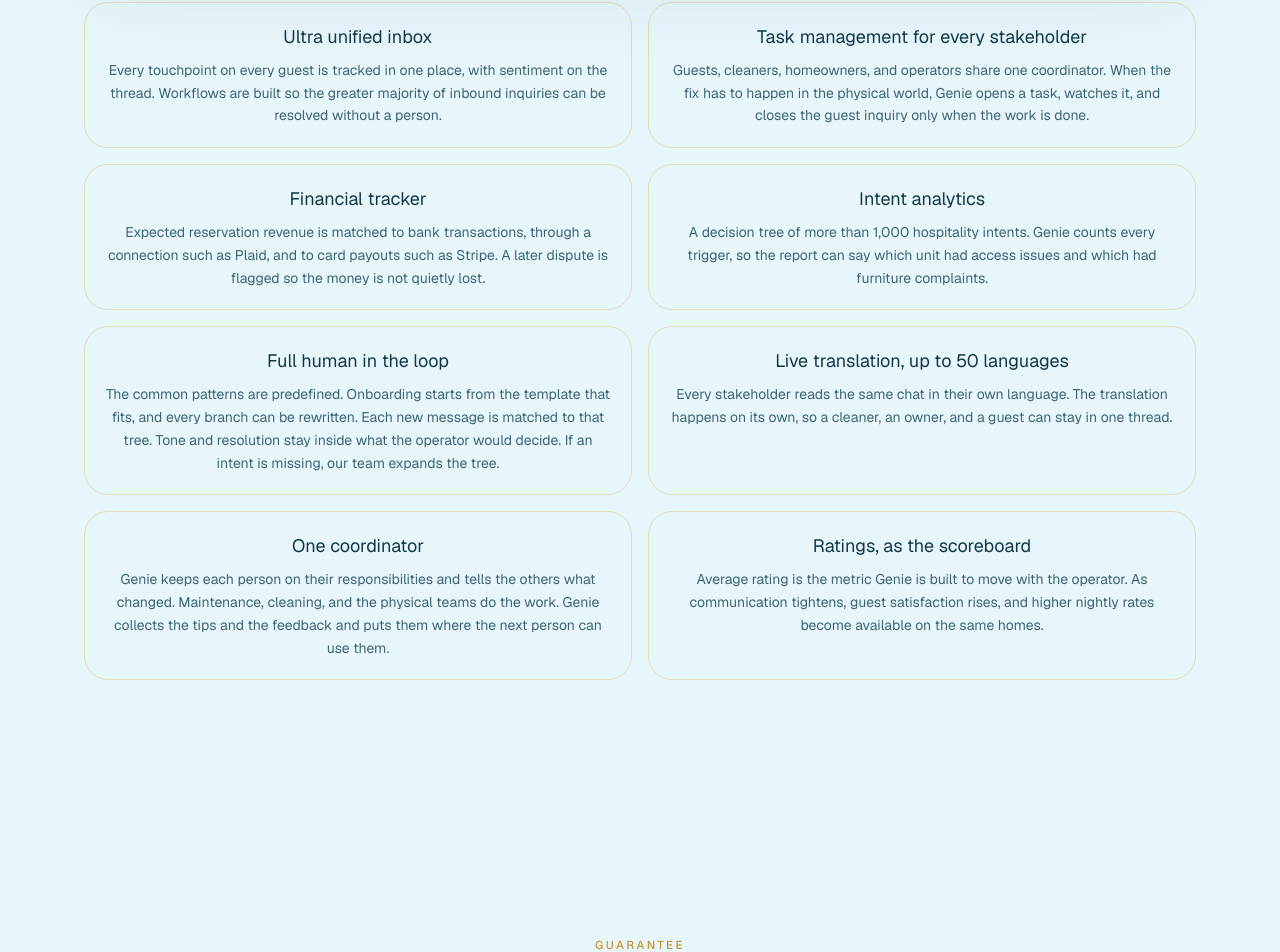
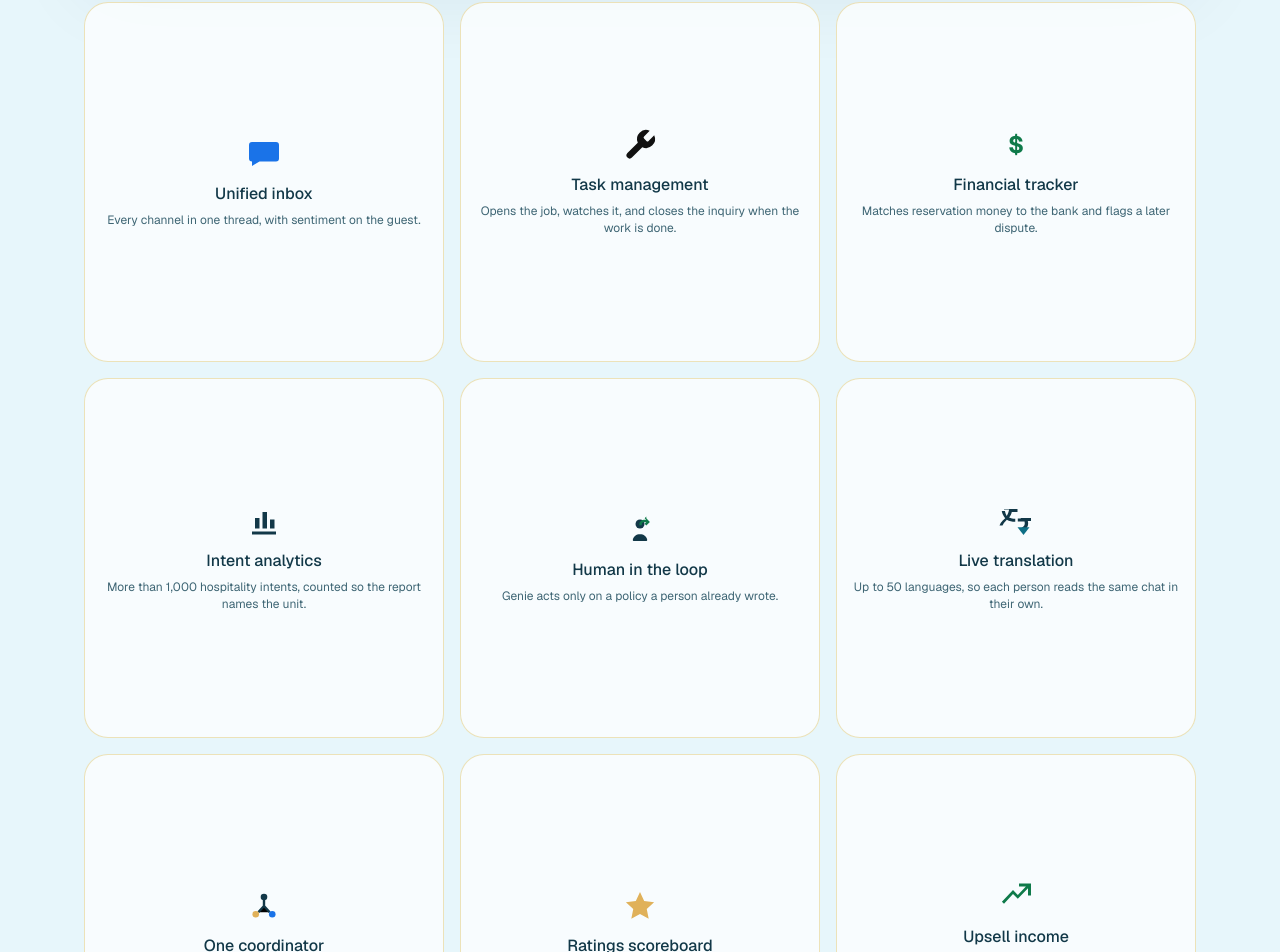
Before and after one commit to shervine/genie-front-website, a Next.js app: page / in a window 1280 px wide. Shown: the part 5000-5952 px from the top of the page. Built offline with nearby package versions, Linux system fonts and the light colour scheme.

Commit message:
Present the nine product features as a square grid with icons.
Co-authored-by: shervin <shervin@mench.com>

```diff
--- a/components/site/value-props.tsx
+++ b/components/site/value-props.tsx
@@ -1,38 +1,51 @@
 import Image from "next/image"
 import { Display, Eyebrow, Lede, Section } from "@/components/site/section"
 
-const TOOLS = [
+const FEATURES = [
   {
-    title: "Ultra unified inbox",
-    body: "Every touchpoint on every guest is tracked in one place, with sentiment on the thread. Workflows are built so the greater majority of inbound inquiries can be resolved without a person.",
+    title: "Unified inbox",
+    body: "Every channel in one thread, with sentiment on the guest.",
+    icon: InboxIcon,
   },
   {
-    title: "Task management for every stakeholder",
-    body: "Guests, cleaners, homeowners, and operators share one coordinator. When the fix has to happen in the physical world, Genie opens a task, watches it, and closes the guest inquiry only when the work is done.",
+    title: "Task management",
+    body: "Opens the job, watches it, and closes the inquiry when the work is done.",
+    icon: WrenchIcon,
   },
   {
     title: "Financial tracker",
-    body: "Expected reservation revenue is matched to bank transactions, through a connection such as Plaid, and to card payouts such as Stripe. A later dispute is flagged so the money is not quietly lost.",
+    body: "Matches reservation money to the bank and flags a later dispute.",
+    icon: DollarIcon,
   },
   {
     title: "Intent analytics",
-    body: "A decision tree of more than 1,000 hospitality intents. Genie counts every trigger, so the report can say which unit had access issues and which had furniture complaints.",
+    body: "More than 1,000 hospitality intents, counted so the report names the unit.",
+    icon: ChartIcon,
   },
   {
-    title: "Full human in the loop",
-    body: "The common patterns are predefined. Onboarding starts from the template that fits, and every branch can be rewritten. Each new message is matched to that tree. Tone and resolution stay inside what the operator would decide. If an intent is missing, our team expands the tree.",
+    title: "Human in the loop",
+    body: "Genie acts only on a policy a person already wrote.",
+    icon: LoopIcon,
   },
   {
-    title: "Live translation, up to 50 languages",
-    body: "Every stakeholder reads the same chat in their own language. The translation happens on its own, so a cleaner, an owner, and a guest can stay in one thread.",
+    title: "Live translation",
+    body: "Up to 50 languages, so each person reads the same chat in their own.",
+    icon: TranslateIcon,
   },
   {
     title: "One coordinator",
-    body: "Genie keeps each person on their responsibilities and tells the others what changed. Maintenance, cleaning, and the physical teams do the work. Genie collects the tips and the feedback and puts them where the next person can use them.",
+    body: "Each role hears what changed, and only what is theirs.",
+    icon: NodesIcon,
   },
   {
-    title: "Ratings, as the scoreboard",
-    body: "Average rating is the metric Genie is built to move with the operator. As communication tightens, guest satisfaction rises, and higher nightly rates become available on the same homes.",
+    title: "Ratings scoreboard",
+    body: "Average rating is the number Genie is built to move.",
+    icon: StarIcon,
+  },
+  {
+    title: "Upsell income",
+    body: "A granted wish can become an order, and the extra revenue is tracked.",
+    icon: UpsellIcon,
   },
 ]
 
@@ -54,20 +67,102 @@ export function ValueProps() {
           className="h-auto w-full"
           priority
         />
-        <figcaption className="border-t border-[#d4af37]/35 px-5 py-4 text-sm leading-relaxed text-mist">
+        <figcaption className="border-t border-[#d4af37]/35 px-5 py-4 text-center text-sm leading-relaxed text-mist">
           <span className="text-ink">Ultra unified inbox. </span>
           Every channel in one place. Sentiment on the guest. A task when someone has to go to the property. Harbor & Co. is a sample, not a live portfolio.
         </figcaption>
       </figure>
 
-      <ol className="mt-8 grid gap-4 md:grid-cols-2">
-        {TOOLS.map((tool) => (
-          <li key={tool.title} className="rounded-[24px] border border-[#d4af37]/35 p-5 text-center">
-            <h3 className="text-lg text-ink">{tool.title}</h3>
-            <p className="mt-2 text-sm leading-relaxed text-mist">{tool.body}</p>
+      <ol className="mt-8 grid grid-cols-3 gap-3 sm:gap-4">
+        {FEATURES.map((feature) => (
+          <li
+            key={feature.title}
+            className="flex aspect-square flex-col items-center justify-center rounded-[24px] border border-[#d4af37]/35 bg-white/70 p-2 text-center sm:p-4"
+          >
+            <feature.icon />
+            <h3 className="mt-2 text-[11px] leading-tight font-medium text-ink sm:mt-3 sm:text-base">{feature.title}</h3>
+            <p className="mt-1 line-clamp-3 text-[10px] leading-snug text-mist sm:mt-2 sm:text-xs">{feature.body}</p>
           </li>
         ))}
       </ol>
     </Section>
   )
 }
+
+function InboxIcon() {
+  return (
+    <svg viewBox="0 0 24 24" className="size-7 sm:size-9" aria-hidden="true">
+      <path fill="#1a73e8" d="M4 4h16a2 2 0 0 1 2 2v9a2 2 0 0 1-2 2H9l-5 3v-3H4a2 2 0 0 1-2-2V6a2 2 0 0 1 2-2z" />
+    </svg>
+  )
+}
+
+function WrenchIcon() {
+  return (
+    <svg viewBox="0 0 24 24" className="size-7 sm:size-9" aria-hidden="true">
+      <path fill="#111" d="M14.7 6.3a1 1 0 0 0 0 1.4l1.6 1.6a1 1 0 0 0 1.4 0l3.77-3.77a6 6 0 0 1-7.94 7.94l-6.91 6.91a2.12 2.12 0 0 1-3-3l6.91-6.91a6 6 0 0 1 7.94-7.94l-3.76 3.76z" />
+    </svg>
+  )
+}
+
+function DollarIcon() {
+  return (
+    <svg viewBox="0 0 24 24" className="size-7 sm:size-9" aria-hidden="true">
+      <text x="12" y="17" textAnchor="middle" fontSize="16" fontWeight="700" fill="#0f7a4a">$</text>
+    </svg>
+  )
+}
+
+function ChartIcon() {
+  return (
+    <svg viewBox="0 0 24 24" className="size-7 sm:size-9" aria-hidden="true">
+      <path fill="#123848" d="M4 19h16v2H4zM6 17V10h3v7H6zm5 0V6h3v11h-3zm5 0v-6h3v6h-3z" />
+    </svg>
+  )
+}
+
+function LoopIcon() {
+  return (
+    <svg viewBox="0 0 24 24" className="size-7 sm:size-9" aria-hidden="true">
+      <circle cx="12" cy="8" r="3" fill="#123848" />
+      <path fill="#123848" d="M7.2 18.5c.5-2.4 2.3-3.7 4.8-3.7s4.3 1.3 4.8 3.7c.1.5-.3.9-.8.9H8c-.5 0-.9-.4-.8-.9z" />
+      <path fill="#0f7a4a" d="M16.2 4.2 18.6 6.6 16.2 9l-1.1-1.1 1.1-1.1h-1.6c-.8 0-1.4.6-1.4 1.4v.6h-1.6v-.6c0-1.7 1.3-3 3-3h1.6l-1.1-1.1 1.1-1.1z" />
+    </svg>
+  )
+}
+
+function TranslateIcon() {
+  return (
+    <svg viewBox="0 0 24 24" className="size-7 sm:size-9" aria-hidden="true">
+      <path fill="#123848" d="M4 4h9v2H9.2c-.3 1.4-.9 2.6-1.8 3.6 1.2.6 2.6.9 4.1.9v2c-2.1 0-4-.5-5.6-1.4C4.6 12.4 3.6 13.6 3 15H1c.8-2 2.1-3.6 3.8-4.8C3.6 8.8 2.8 7.2 2.5 5.4H4.6C4.8 6.6 5.2 7.7 5.8 8.6 6.6 7.4 7.1 6 7.4 4.4H4V4zm11.2 6H22v2h-2.1l.1.6c.2 1.2.1 2.3-.4 3.2-.6 1.1-1.6 1.9-2.8 2.4l-1.1-1.7c.8-.3 1.4-.8 1.8-1.5.3-.6.4-1.2.3-1.9l-.1-.7H13.2v-2h2z" />
+      <path fill="#0e6f86" d="M13 16.2h8l-4 5.2-4-5.2z" />
+    </svg>
+  )
+}
+
+function NodesIcon() {
+  return (
+    <svg viewBox="0 0 24 24" className="size-7 sm:size-9" aria-hidden="true">
+      <path stroke="#123848" strokeWidth="1.6" d="M12 8v4M8.2 16.2 12 12l3.8 4.2" />
+      <circle cx="12" cy="6" r="2.2" fill="#123848" />
+      <circle cx="6.5" cy="17.5" r="2.2" fill="#e0b15a" />
+      <circle cx="17.5" cy="17.5" r="2.2" fill="#1a73e8" />
+    </svg>
+  )
+}
+
+function StarIcon() {
+  return (
+    <svg viewBox="0 0 24 24" className="size-7 sm:size-9" aria-hidden="true">
+      <path fill="#e0b15a" d="M12 2.6 14.8 8.7l6.6.8-4.9 4.5 1.3 6.5L12 17.4 6.2 20.5l1.3-6.5L2.6 9.5l6.6-.8L12 2.6z" />
+    </svg>
+  )
+}
+
+function UpsellIcon() {
+  return (
+    <svg viewBox="0 0 24 24" className="size-7 sm:size-9" aria-hidden="true">
+      <path fill="#0f7a4a" d="M4 16.5 10 10l3.2 3.2L20 6.2V11h2V3h-8v2h4.6l-5.4 5.6L10 7.4 2.6 15.1 4 16.5z" />
+    </svg>
+  )
+}
```
